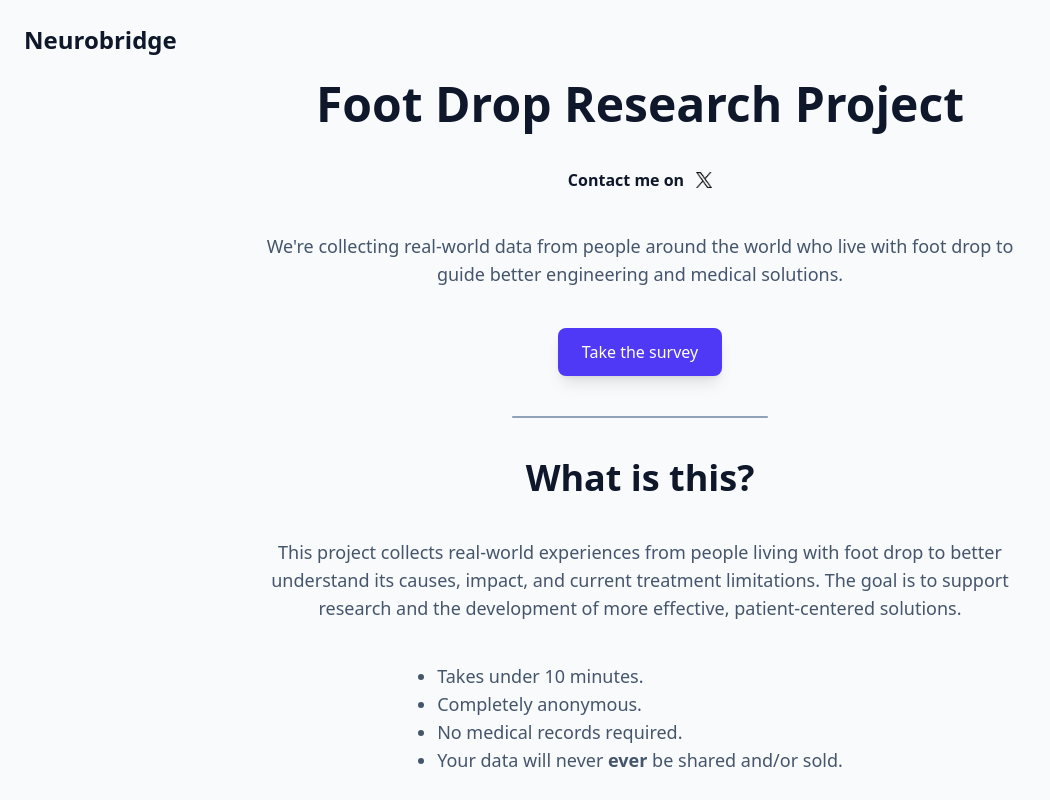
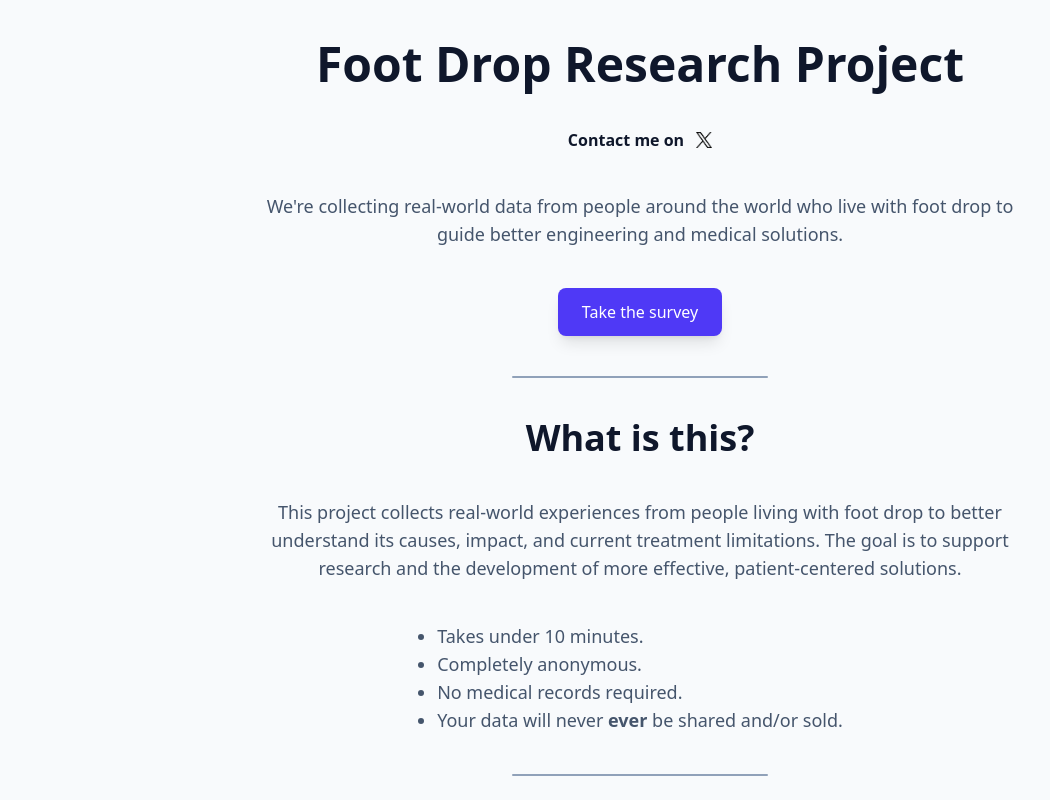
Before and after one commit to axelrogg/footdrop-survey, a plain HTML site: page index.html in a window 1280 px wide. Shown: the top 800 px of the page, without its empty margins (0-1050 px from the left). Drawn offline with Linux system fonts and the light colour scheme.

Commit message:
Remove nav and change page title

```diff
--- a/index.html
+++ b/index.html
@@ -3,16 +3,12 @@
     <head>
         <meta charset="UTF-8">
         <meta name="viewport" content="width=device-width, initial-scale=1.0">
-        <title>Blissflare</title>
+        <title>Foot Drop Research Project</title>
         <link href="./style.css" rel="stylesheet">
 
 
     </head>
-    <body class="h-svh bg-slate-50 text-slate-900 antialiased">
-        <nav class="p-6 max-w-4xl mx-auto flex justify-between items-center lg:max-w-full">
-            <div class="font-bold text-2xl">Neurobridge</div>
-        </nav>
-
+    <body class="h-svh bg-slate-50 text-slate-900 antialiased mt-10">
         <main class="flex flex-col items-center justify-center px-6 gap-10 lg:px-[20%]">
             <section class="flex flex-col items-center justify-center gap-10">
                 <h1 class="text-5xl text-center font-bold">
```
Also changed, not shown: style.css.
